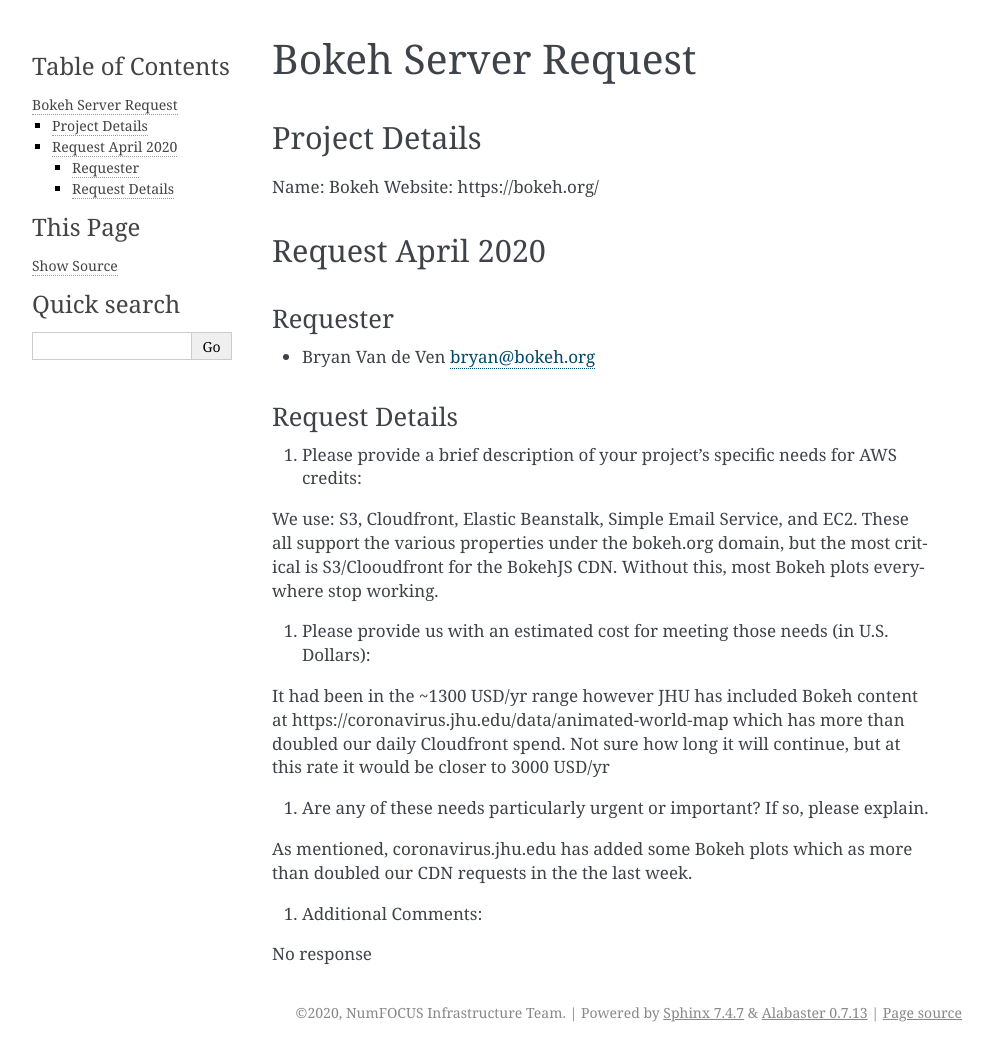
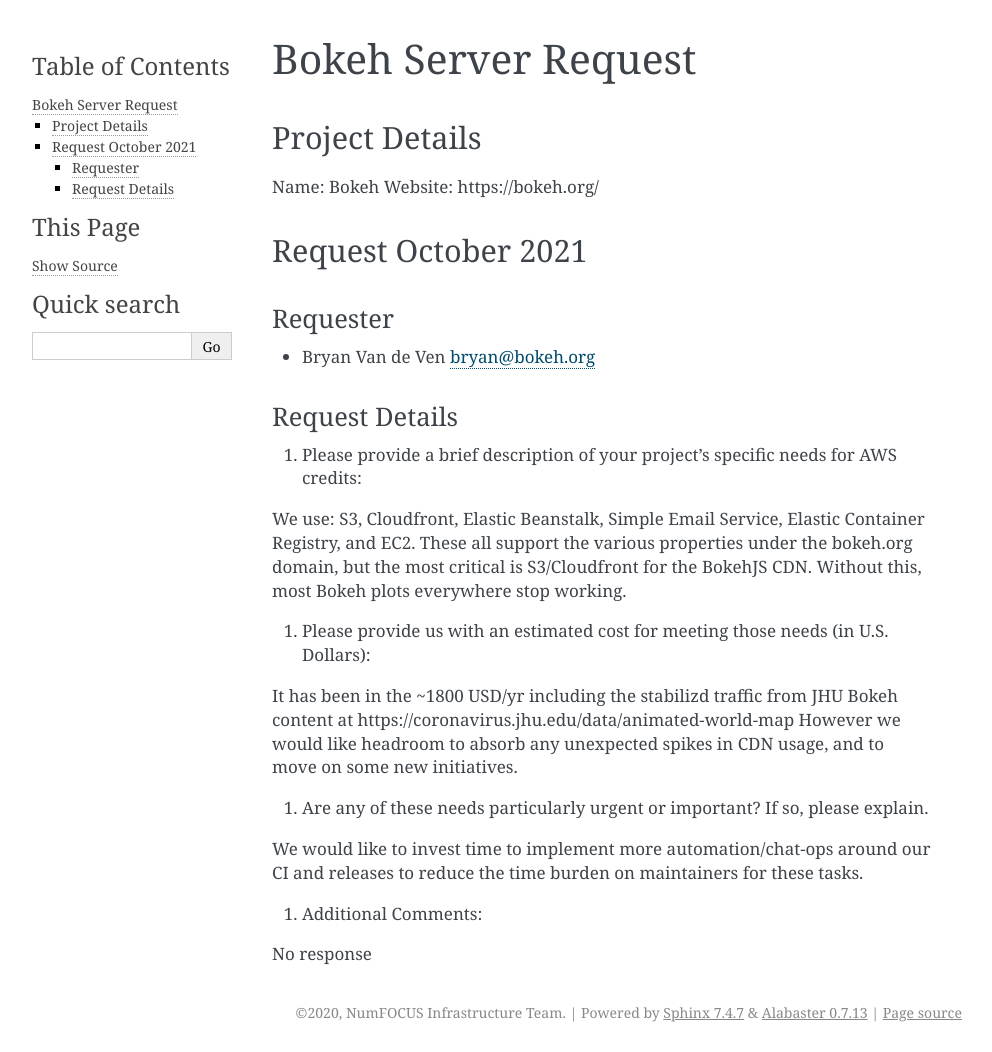
Before and after one commit to numfocus/infrastructure, a Sphinx documentation site: the page built from docs/server_requests/2020/bokeh.md, in a window 1280 px wide. Shown: the whole page, without its empty margins (148-1140 px from the left). Built offline with Sphinx 7.4.7, drawn with Linux system fonts in a browser that asks for light colours; pages that are not in the unit, such as notebooks, are missing from menus.

Commit message:
Update bokeh.md

```diff
--- a/docs/server_requests/2020/bokeh.md
+++ b/docs/server_requests/2020/bokeh.md
@@ -6,7 +6,7 @@
 Website: https://bokeh.org/
 
 
-## Request April 2020
+## Request October 2021
 
 ### Requester
 
@@ -16,15 +16,15 @@
 
 1. Please provide a brief description of your project's specific needs for AWS credits:
 
-We use: S3, Cloudfront, Elastic Beanstalk, Simple Email Service, and EC2. These all support the various properties under the bokeh.org domain, but the most critical is S3/Clooudfront for the BokehJS CDN. Without this, most Bokeh plots everywhere stop working.
+We use: S3, Cloudfront, Elastic Beanstalk, Simple Email Service, Elastic Container Registry, and EC2. These all support the various properties under the bokeh.org domain, but the most critical is S3/Cloudfront for the BokehJS CDN. Without this, most Bokeh plots everywhere stop working.
 
 1. Please provide us with an estimated cost for meeting those needs (in U.S. Dollars):
 
-It had been in the ~1300 USD/yr range however JHU has included Bokeh content at https://coronavirus.jhu.edu/data/animated-world-map which has more than doubled our daily Cloudfront spend. Not sure how long it will continue, but at this rate it would be closer to 3000 USD/yr
+It has been in the ~1800 USD/yr including the stabilizd traffic from JHU  Bokeh content at https://coronavirus.jhu.edu/data/animated-world-map However we would like headroom to absorb any unexpected spikes in CDN usage, and to move on some new initiatives.
 
 1. Are any of these needs particularly urgent or important? If so, please explain.
 
-As mentioned, coronavirus.jhu.edu has added some Bokeh plots which as more than doubled our CDN requests in the the last week.
+We would like to invest time to implement more automation/chat-ops around our CI and releases to reduce the time burden on maintainers for these tasks.
 
 7. Additional Comments:
 
```
